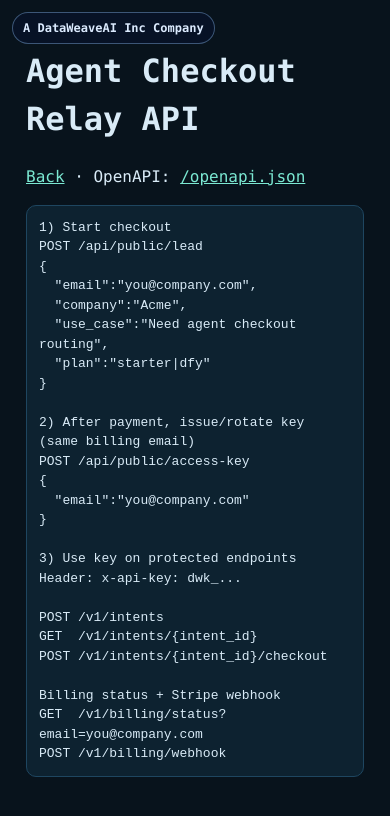
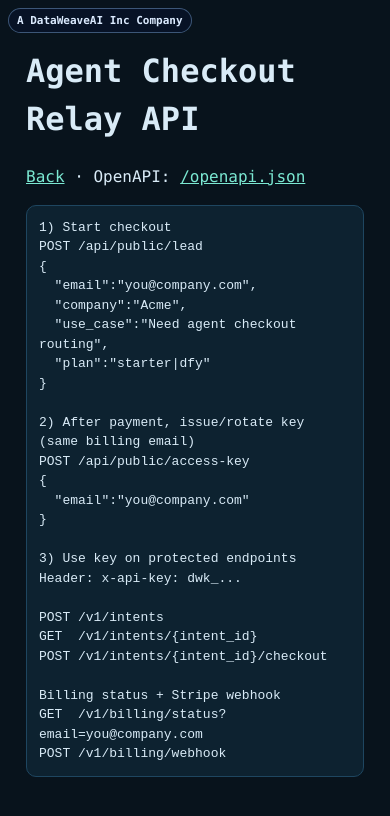
Before and after one commit to lego3072/agent-checkout-relay, a plain HTML site: page landing/docs.html in a window 390 px wide. Drawn offline with Linux system fonts and the light colour scheme.

Commit message:
Normalize DataWeave badge style to ArtLog standard

```diff
--- a/landing/docs.html
+++ b/landing/docs.html
@@ -23,5 +23,43 @@ POST /v1/intents/{intent_id}/checkout
 Billing status + Stripe webhook
 GET  /v1/billing/status?email=you@company.com
 POST /v1/billing/webhook</pre><a href="https://dataweaveai.com" class="dwai-company-badge" aria-label="A DataWeaveAI Inc Company">A DataWeaveAI Inc Company</a>
-<style>.dwai-company-badge{position:fixed;top:12px;left:12px;z-index:999;background:rgba(7,19,40,.86);color:#dbeafe;border:1px solid rgba(147,197,253,.38);padding:6px 10px;border-radius:999px;font-size:12px;font-weight:600;backdrop-filter:blur(6px);text-decoration:none}.dwai-company-badge:hover{color:#fff;border-color:rgba(59,130,246,.7)} (max-width:768px){.dwai-company-badge{top:8px;left:8px;font-size:11px;padding:5px 8px}}</style>
+
+
+<!-- DWAI_BADGE_ARTLOG_STANDARD_START -->
+<style>
+.dwai-company-badge{
+  position:fixed;
+  top:12px;
+  left:12px;
+  z-index:9999;
+  background:rgba(7,19,40,.86);
+  color:#dbeafe;
+  border:1px solid rgba(147,197,253,.38);
+  padding:6px 10px;
+  border-radius:999px;
+  font-size:12px;
+  font-weight:600;
+  line-height:1.2;
+  white-space:nowrap;
+  backdrop-filter:blur(6px);
+  -webkit-backdrop-filter:blur(6px);
+  text-decoration:none;
+  -webkit-font-smoothing:antialiased;
+  text-rendering:optimizeLegibility;
+}
+.dwai-company-badge:hover{
+  color:#fff;
+  border-color:rgba(59,130,246,.7);
+}
+@media (max-width:768px){
+  .dwai-company-badge{
+    top:8px;
+    left:8px;
+    font-size:11px;
+    padding:5px 8px;
+  }
+}
+</style>
+<!-- DWAI_BADGE_ARTLOG_STANDARD_END -->
+
 </body></html>
```
Also changed, not shown: landing/index.html (+39 -1 lines), landing/privacy.html (+39 -1 lines), landing/terms.html (+39 -1 lines).
